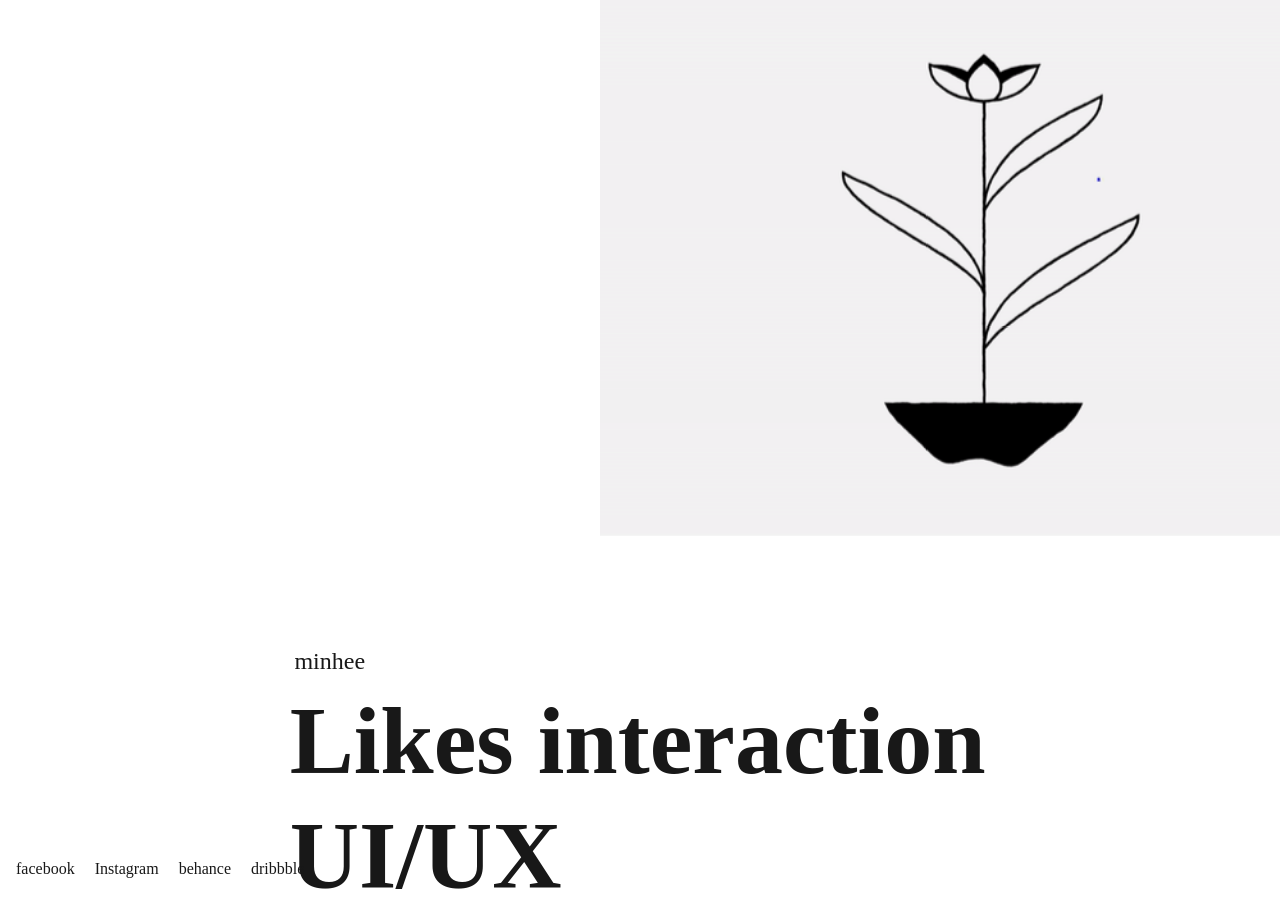
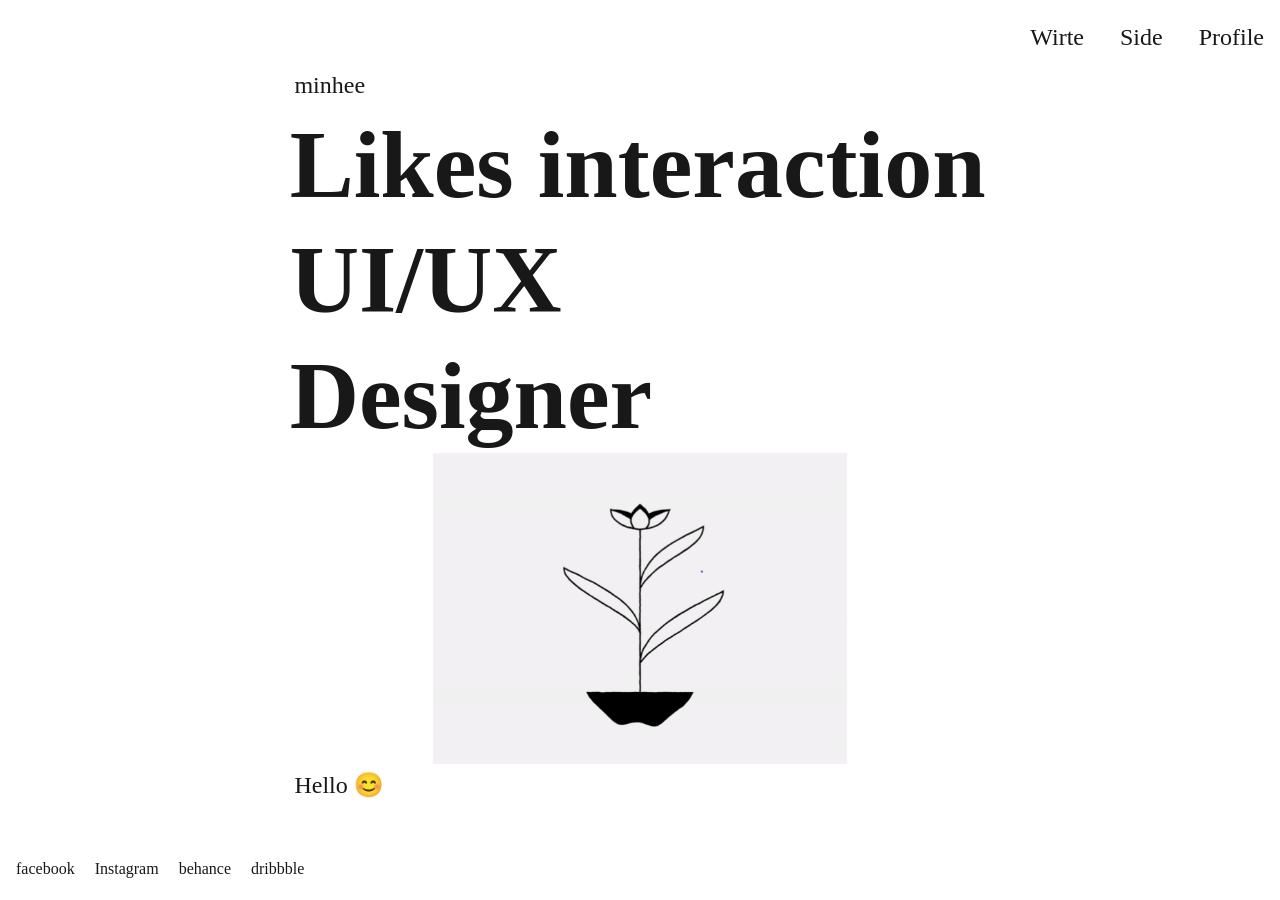
Before and after one commit to minheeyoon/minheeyoon.github.io, a Jekyll site: the page built from index.md, in a window 1280 px wide and 900 px high. Built offline with Jekyll 4.4.1, drawn with Linux system fonts in a browser that asks for light colours; some web fonts are replaced.

Commit message:
image_update

```diff
--- a/_layouts/index.html
+++ b/_layouts/index.html
@@ -7,7 +7,7 @@
       {% include header.html %}
     </div>
 
-    <div class="minhee"><img src="/assets/bgtest.gif"></div>
+
 
     <div class="flex flex-column vh-100">
       <div class="container px-2 my-auto mx-md-auto">
@@ -20,6 +20,7 @@
           <h2 class="f2 f-subh-md f-head-lg mt-0 mb-0 inline-block">
             Designer
           </h2>
+          <div class="minhee"><img src="/assets/bgtest.gif"></div>
           <!-- <span
             class="f7 f6-md lh-condensed bold inline-block ml-1 px-1 badge ls-wide uppercase"
             >WIP</span
--- a/_sass/_utilities.scss
+++ b/_sass/_utilities.scss
@@ -203,8 +203,8 @@
 .minhee {
   position: relative;
   width: 60%;
-  left: 600px;
-  bottom: 40px;
+  left: 20%;
+  bottom: 20%;
 }
 
 .container-thin {
```
